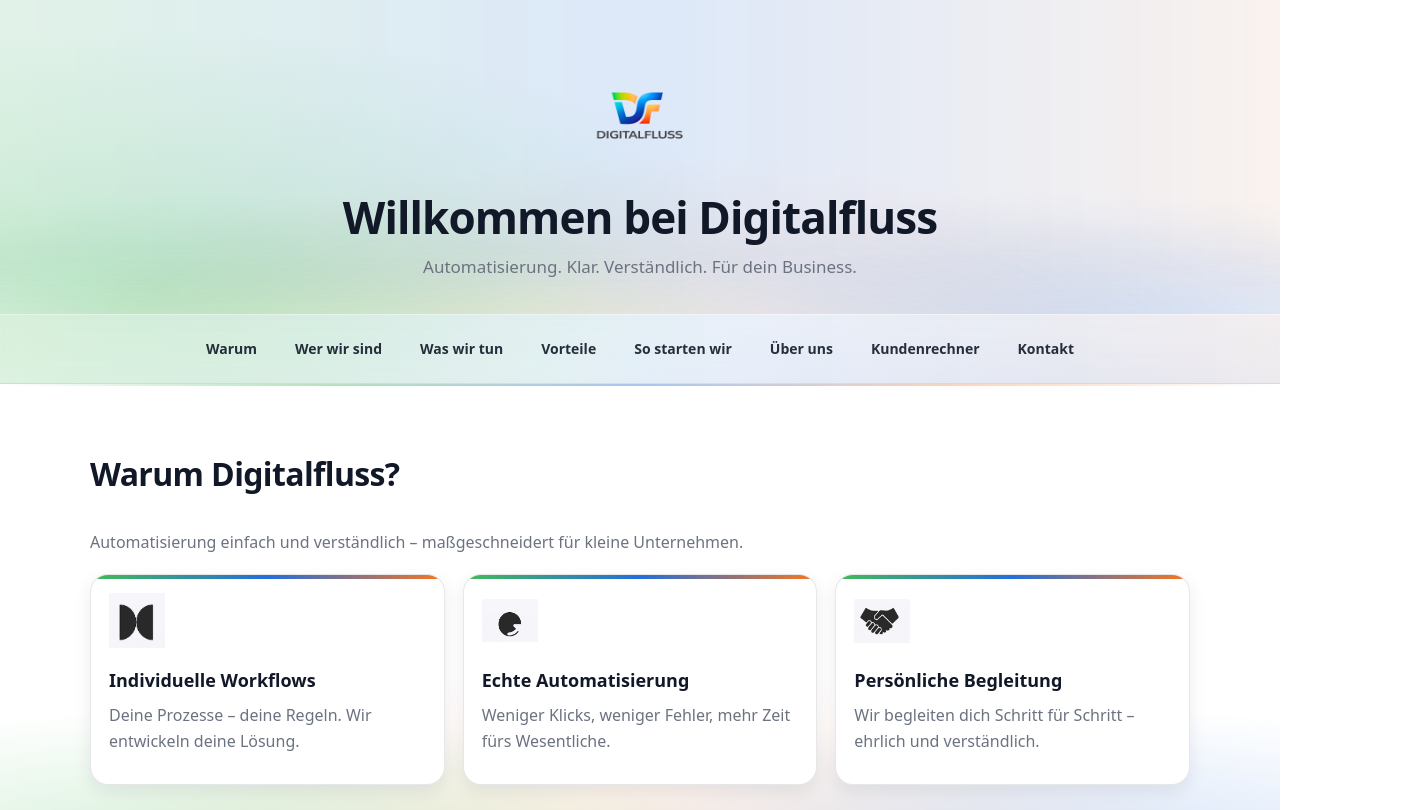
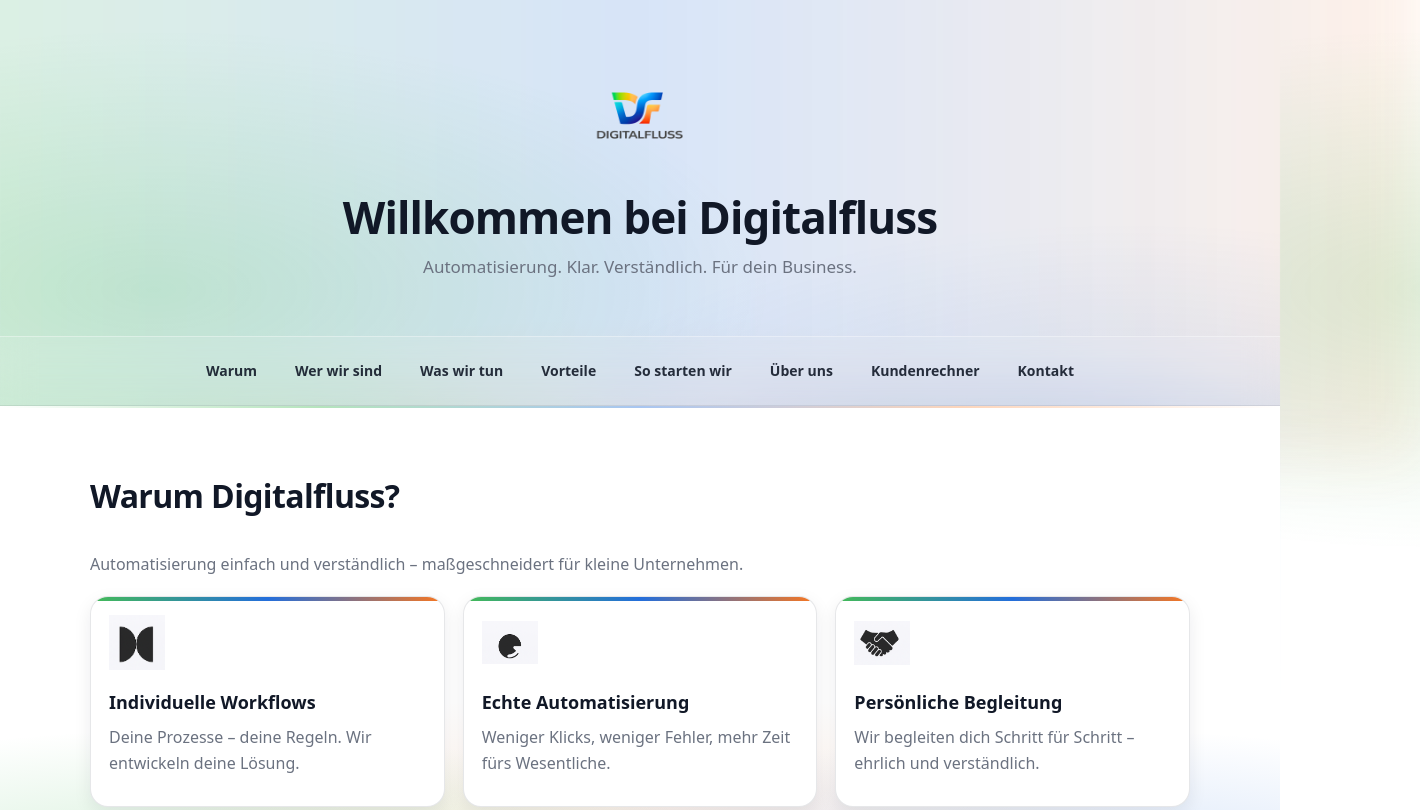
Before and after one commit to digitalfluss/digitalfluss, a website: page index.html in a window 1280 px wide. Shown: the top 810 px of the page, 1420 px wide, since content can reach past the window. Drawn offline with Linux system fonts and the light colour scheme.

Commit message:
Update style.css

```diff
--- a/style.css
+++ b/style.css
@@ -1092,3 +1092,58 @@ h2::before{
 .sticky-nav{
   border-top: 1px solid rgba(255,255,255,0.35) !important;
 }
+/* =========================================================
+   TRUE FLOW FIX: Header + Nav = ein durchgehender Verlauf
+   - Nav bekommt KEIN eigenen Verlauf mehr
+   - Nav ist Glas/transparent und übernimmt den Hero-Background
+   ========================================================= */
+
+/* 1) Nav transparent machen (kein eigener Gradient mehr) */
+.sticky-nav{
+  background: rgba(255,255,255,0.10) !important;
+  backdrop-filter: blur(16px);
+  -webkit-backdrop-filter: blur(16px);
+  border-bottom: 1px solid rgba(17,24,39,0.08) !important;
+}
+
+/* 2) (Optional) Hover bleibt sauber */
+.sticky-nav a:hover{
+  background: rgba(11,94,215,0.10);
+}
+
+/* 3) Hero-Verlauf nach unten verlängern, damit er UNTER die Nav läuft */
+.hero{
+  padding-bottom: 56px !important;
+  position: relative;
+  overflow: visible !important;
+}
+
+.hero::before{
+  inset: -240px -140px auto -140px !important;
+  height: 700px !important;   /* Verlängert den Verlauf */
+  opacity: 0.75 !important;
+  filter: blur(30px) !important;
+}
+
+/* 4) Extra Bottom-Glow, der bis unter die Nav wirkt */
+.hero::after{
+  content:"";
+  position:absolute;
+  left:0;
+  right:0;
+  bottom:-140px;              /* << zieht Glow unter die Nav */
+  height: 260px;
+  pointer-events:none;
+  background:
+    radial-gradient(1000px 280px at 15% 120%, rgba(47,179,68,0.22), transparent 62%),
+    radial-gradient(1000px 280px at 85% 120%, rgba(11,94,215,0.18), transparent 62%),
+    radial-gradient(1000px 340px at 50% 130%, rgba(247,103,7,0.14), transparent 70%);
+  opacity: 1;
+}
+
+/* 5) Damit die Nav sicher über dem Hero sitzt */
+.sticky-nav{
+  position: sticky;
+  top: 0;
+  z-index: 80;
+}
```
